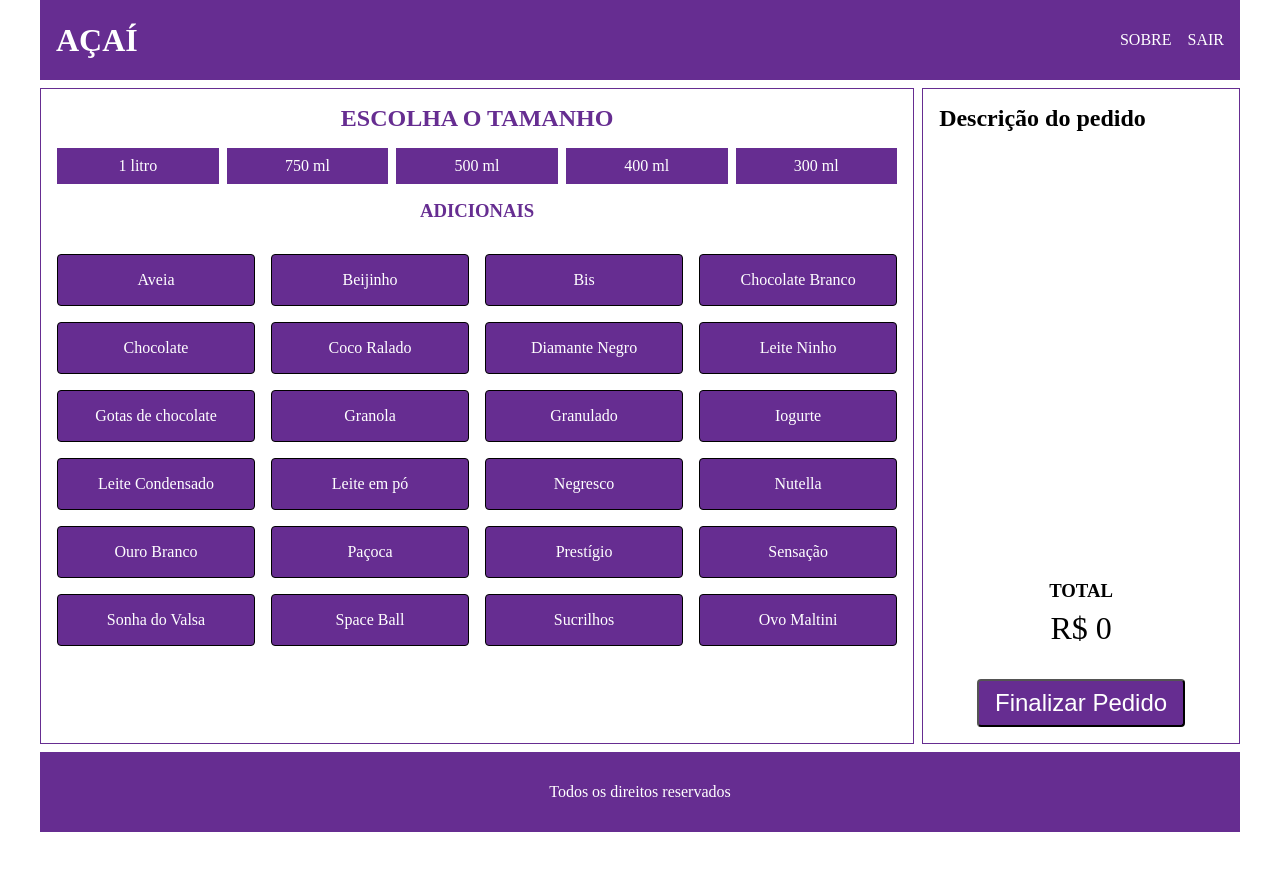
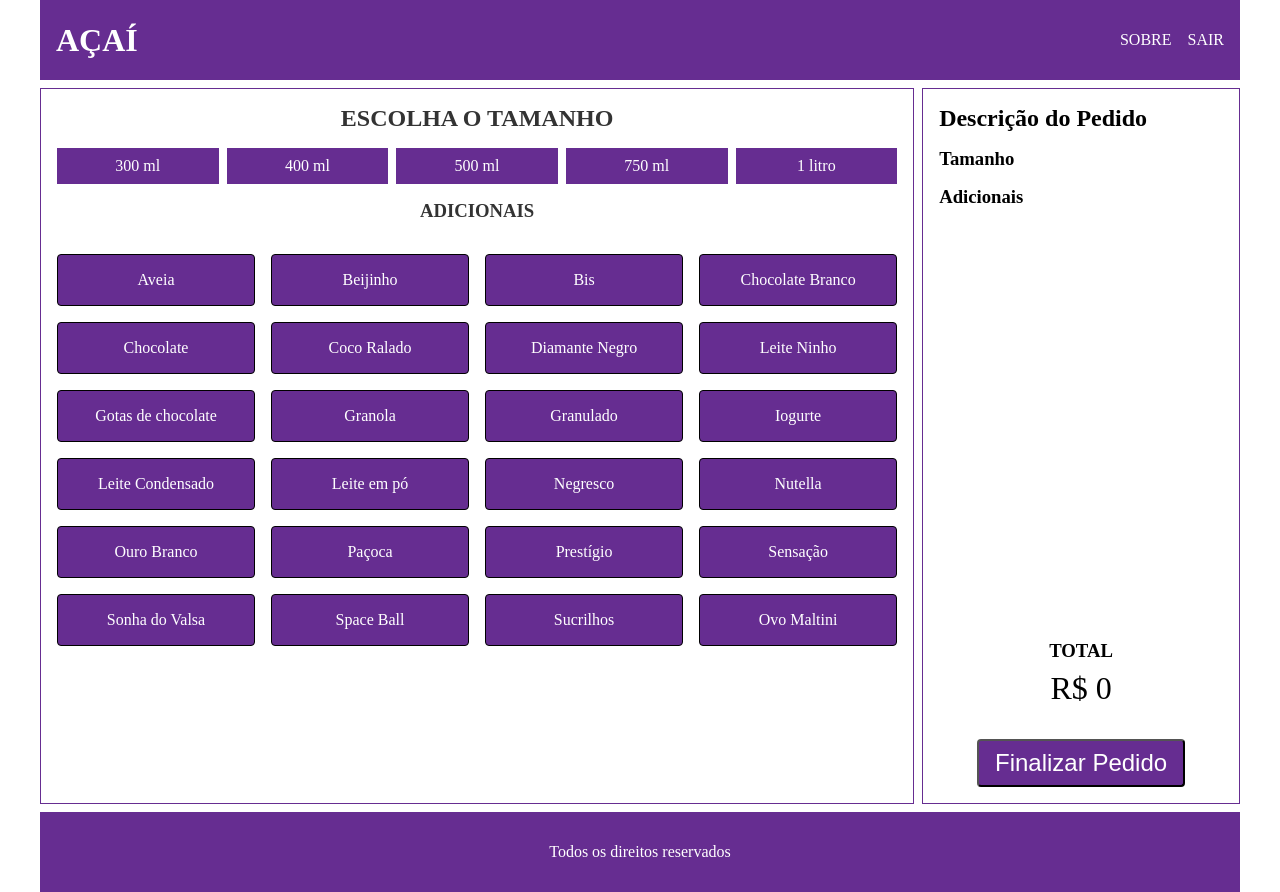
Before and after one commit to pablohpaiva22/acai, a React (Create React App) app: page / in a window 1280 px wide. Before the commit the page ends 832 px from the top, so only its background shows below. Built offline with nearby package versions, Linux system fonts and the light colour scheme.

Commit message:
home functions

```diff
--- a/src/components/Home.js
+++ b/src/components/Home.js
@@ -1,49 +1,67 @@
 import React from "react";
 import styles from "./Home.module.css";
-import AdditionalList from "./Home/AdditionalList";
-import OrderDescription from "./Home/OrderDescription";
+import IncrementList from "./Home/IncrementList";
+import OrderIncrement from "./Home/OrderIncrement";
 import SizeList from "./Home/SizeList";
-import { sizeList_DB, AdditionalList_DB } from "./Home/databaseHome";
+import { sizeList_DB, Increment_DB } from "./Home/databaseHome";
+import OrderSize from "./Home/OrderSize";
 
 const Home = () => {
-  const description = [];
-  const totalDB = [];
-
-  const [list, setList] = React.useState([]);
-  const [soma, setSoma] = React.useState([]);
+  const totalIncrement_DB = [];
   const [total, setTotal] = React.useState(0);
 
-  const showDescriptionData = (e, data) => {
-    const filtrar = data.filter((item) => {
+  const size_DB = [];
+  const totalSize_DB = [];
+  const [size, setSize] = React.useState([]);
+  const [totalSize, setTotalSize] = React.useState(0);
+
+  const increment_DB = [];
+  const totalIncremnet_DB = [];
+  const [increment, setList] = React.useState([]);
+  const [totalIncrement, setTotalIncrement] = React.useState(0);
+
+  const showSize = (e, data) => {
+    const getTarget = data.filter((item) => {
       return item.name === e.target.innerText;
     });
 
-    const descriptionList = () => {
-      description.push(...list, ...filtrar);
-      setList(description);
-    };
+    size_DB.push(...getTarget);
+    setSize(size_DB);
 
-    const descriptionTotal = () => {
-      totalDB.push(...soma, filtrar[0].price);
-      setSoma(totalDB);
+    totalSize_DB.push(getTarget[0].price);
 
-      const valorFinal = totalDB.reduce((acc, value) => {
-        return acc + value;
-      });
+    const finalValue = totalSize_DB.reduce((acc, value) => {
+      return acc + value;
+    });
 
-      setTotal(valorFinal);
-    };
+    setTotalSize(finalValue);
+    setTotal(finalValue + totalIncrement);
+  };
 
-    descriptionList();
-    descriptionTotal();
+  const showIncrement = (e, data) => {
+    const getTarget = data.filter((item) => {
+      return item.name === e.target.innerText;
+    });
+
+    increment_DB.push(...increment, ...getTarget);
+    setList(increment_DB);
+
+    totalIncrement_DB.push(...totalIncremnet_DB, getTarget[0].price);
+
+    const finalValue = totalIncrement_DB.reduce((acc, value) => {
+      return acc + value;
+    });
+
+    setTotalIncrement(finalValue);
+    setTotal(finalValue + totalSize);
   };
 
   const handleSizeListClick = (e) => {
-    showDescriptionData(e, sizeList_DB);
+    showSize(e, sizeList_DB);
   };
 
-  const handleAdditionalListClick = (e) => {
-    showDescriptionData(e, AdditionalList_DB);
+  const handleIncrementListClick = (e) => {
+    showIncrement(e, Increment_DB);
   };
 
   return (
@@ -55,16 +73,17 @@ const Home = () => {
 
         <h3 className={styles.firstBoxTitle}>ADICIONAIS</h3>
 
-        <AdditionalList
-          AdditionalList_DB={AdditionalList_DB}
-          onClick={handleAdditionalListClick}
+        <IncrementList
+          Increment_DB={Increment_DB}
+          onClick={handleIncrementListClick}
         />
       </div>
 
       <div className={styles.secondBox}>
-        <h2 className={styles.secondBoxTitle}>Descrição do pedido</h2>
+        <h2 className={styles.secondBoxTitle}>Descrição do Pedido</h2>
 
-        <OrderDescription list={list} />
+        <OrderSize size={size} />
+        <OrderIncrement increment={increment} />
 
         <h3 className={styles.secondBoxSubtitle}>TOTAL</h3>
 
--- a/src/components/Home.module.css
+++ b/src/components/Home.module.css
@@ -11,7 +11,7 @@
 }
 
 .firstBoxTitle {
-  color: #662d91;
+  color: #333;
   text-align: center;
   margin: 1rem;
 }
--- a/src/components/Home/AdditionalList.js
+++ /dev/null
@@ -1,18 +0,0 @@
-import React from "react";
-import styles from "./AdditionalList.module.css";
-
-const Additionals = ({ onClick, AdditionalList_DB }) => {
-  return (
-    <ul className={styles.additional}>
-      {AdditionalList_DB.map((item) => {
-        return (
-          <li onClick={onClick} key={item.name}>
-            {item.name}
-          </li>
-        );
-      })}
-    </ul>
-  );
-};
-
-export default Additionals;
--- /dev/null
+++ b/src/components/Home/IncrementList.js
@@ -0,0 +1,18 @@
+import React from "react";
+import styles from "./IncrementList.module.css";
+
+const IncrementList = ({ onClick, Increment_DB }) => {
+  return (
+    <ul className={styles.container}>
+      {Increment_DB.map((item) => {
+        return (
+          <li onClick={onClick} key={item.name}>
+            {item.name}
+          </li>
+        );
+      })}
+    </ul>
+  );
+};
+
+export default IncrementList;
--- a/src/components/Home/AdditionalList.module.css
+++ b/src/components/Home/IncrementList.module.css
@@ -1,4 +1,4 @@
-.additional {
+.container {
   display: flex;
   flex-wrap: wrap;
   gap: 1rem;
@@ -6,7 +6,7 @@
   justify-content: center;
 }
 
-.additional li {
+.container li {
   flex: 1 0 160px;
   max-width: 200px;
   padding: 1rem;
--- a/src/components/Home/OrderDescription.js
+++ b/src/components/Home/OrderIncrement.js
@@ -1,11 +1,12 @@
 import React from "react";
-import styles from "./OrderDescription.module.css";
+import styles from "./OrderIncrement.module.css";
 
-const Description = ({ list }) => {
+const Order = ({ increment }) => {
   return (
     <>
+      <h3>Adicionais</h3>
       <ul className={styles.itensList}>
-        {list.map((item, index) => {
+        {increment.map((item, index) => {
           return (
             <li key={index}>
               <p>{item.name}</p>
@@ -18,4 +19,4 @@ const Description = ({ list }) => {
   );
 };
 
-export default Description;
+export default Order;
--- /dev/null
+++ b/src/components/Home/OrderSize.js
@@ -0,0 +1,15 @@
+import React from "react";
+import styles from "./OrderSize.module.css";
+
+const OrderSize = ({ size }) => {
+  return (
+    <div className={styles.sizeContainer}>
+      <h3 className={styles.title}>Tamanho</h3>
+      {size.map((item, index) => {
+        return <p key={index}>{item.name}</p>;
+      })}
+    </div>
+  );
+};
+
+export default OrderSize;
--- /dev/null
+++ b/src/components/Home/OrderSize.module.css
@@ -0,0 +1,3 @@
+.sizeContainer {
+  margin-bottom: 1rem;
+}
--- a/src/components/Home/SizeList.js
+++ b/src/components/Home/SizeList.js
@@ -1,9 +1,9 @@
 import React from "react";
 import styles from "./SizeList.module.css";
 
-const Size = ({ onClick, sizeList_DB }) => {
+const SizeList = ({ onClick, sizeList_DB }) => {
   return (
-    <ul className={styles.size}>
+    <ul className={styles.container}>
       {sizeList_DB.map((item, index) => {
         return (
           <li onClick={onClick} key={index}>
@@ -15,4 +15,4 @@ const Size = ({ onClick, sizeList_DB }) => {
   );
 };
 
-export default Size;
+export default SizeList;
--- a/src/components/Home/SizeList.module.css
+++ b/src/components/Home/SizeList.module.css
@@ -1,10 +1,10 @@
-.size {
+.container {
   display: flex;
   gap: 0.5rem;
   margin: 0 1rem;
 }
 
-.size li {
+.container li {
   flex: 1;
   border: 1px solid #662d91;
   text-align: center;
--- a/src/components/Home/databaseHome.js
+++ b/src/components/Home/databaseHome.js
@@ -1,12 +1,12 @@
 export const sizeList_DB = [
-  { name: "1 litro", price: 5 },
-  { name: "750 ml", price: 6 },
-  { name: "500 ml", price: 7 },
-  { name: "400 ml", price: 8 },
-  { name: "300 ml", price: 9 },
+  { name: "300 ml", price: 6 },
+  { name: "400 ml", price: 7 },
+  { name: "500 ml", price: 8 },
+  { name: "750 ml", price: 9 },
+  { name: "1 litro", price: 10 },
 ];
 
-export const AdditionalList_DB = [
+export const Increment_DB = [
   { name: "Aveia", price: 1.5 },
   { name: "Beijinho", price: 1.0 },
   { name: "Bis", price: 2 },
```
Also changed, not shown: src/components/Home/OrderIncrement.module.css (renamed from src/components/Home/OrderDescription.module.css).
